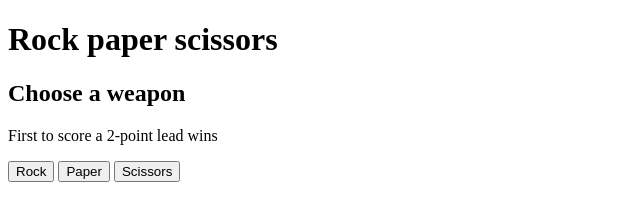
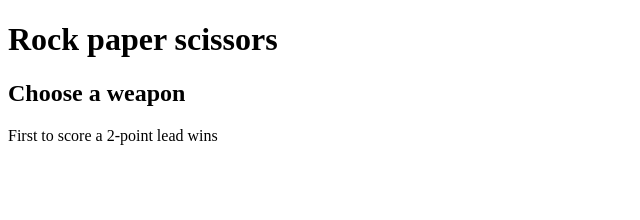
Before and after one commit to stebeus/rock-paper-scissors, a website: page index.html in a window 1280 px wide. Shown: the whole page, without its empty margins (0-640 px from the left). Drawn offline with Linux system fonts and the light colour scheme.

Commit message:
feat!: remove static buttons

```diff
--- a/index.html
+++ b/index.html
@@ -19,11 +19,7 @@
           </p>
         </section>
         <div class="scoreboard"></div>
-        <div class="controls">
-          <button type="button" id="btn-rock">Rock</button>
-          <button type="button" id="btn-paper">Paper</button>
-          <button type="button" id="btn-scissors">Scissors</button>
-        </div>
+        <div class="controls"></div>
       </main>
     </div>
   </body>
```
